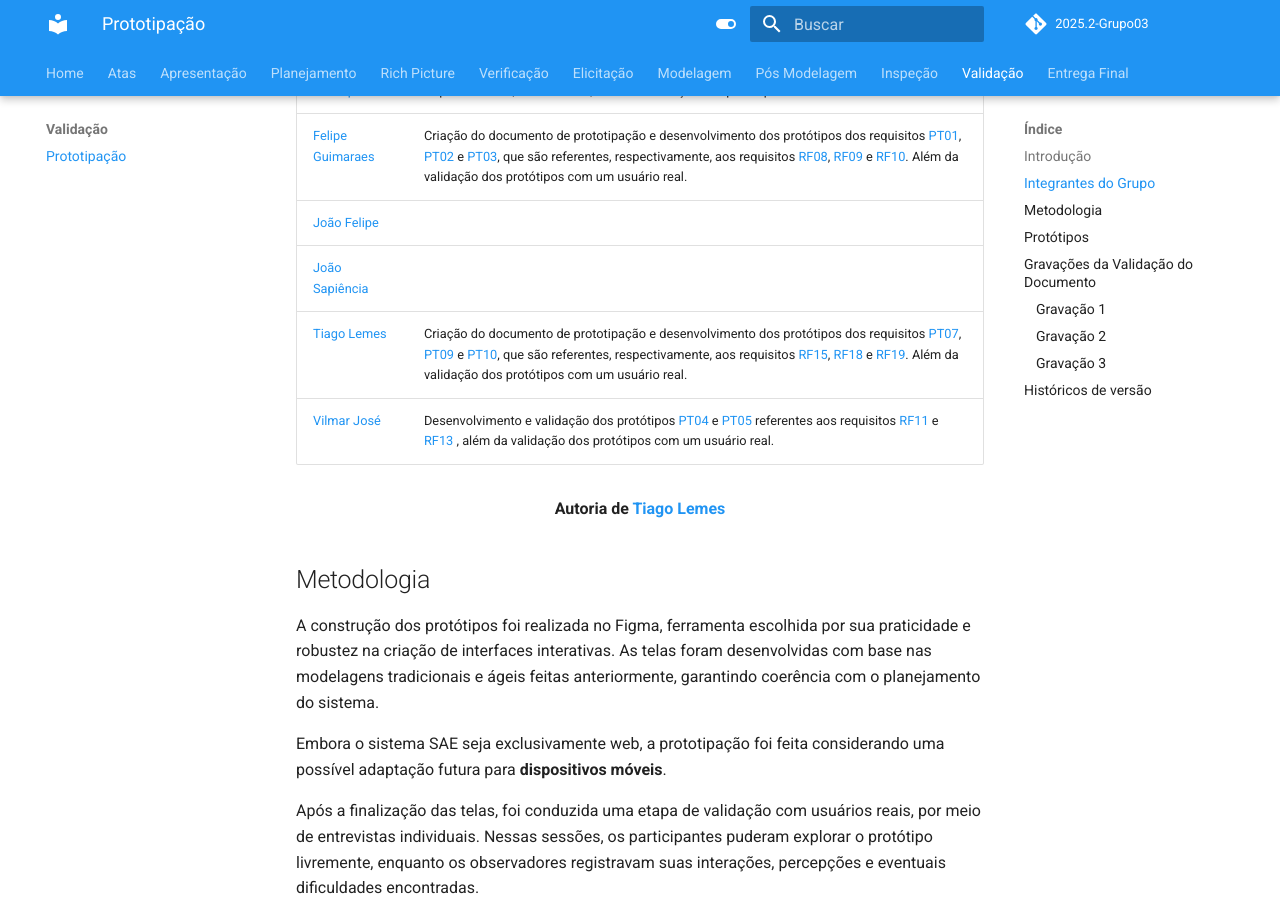
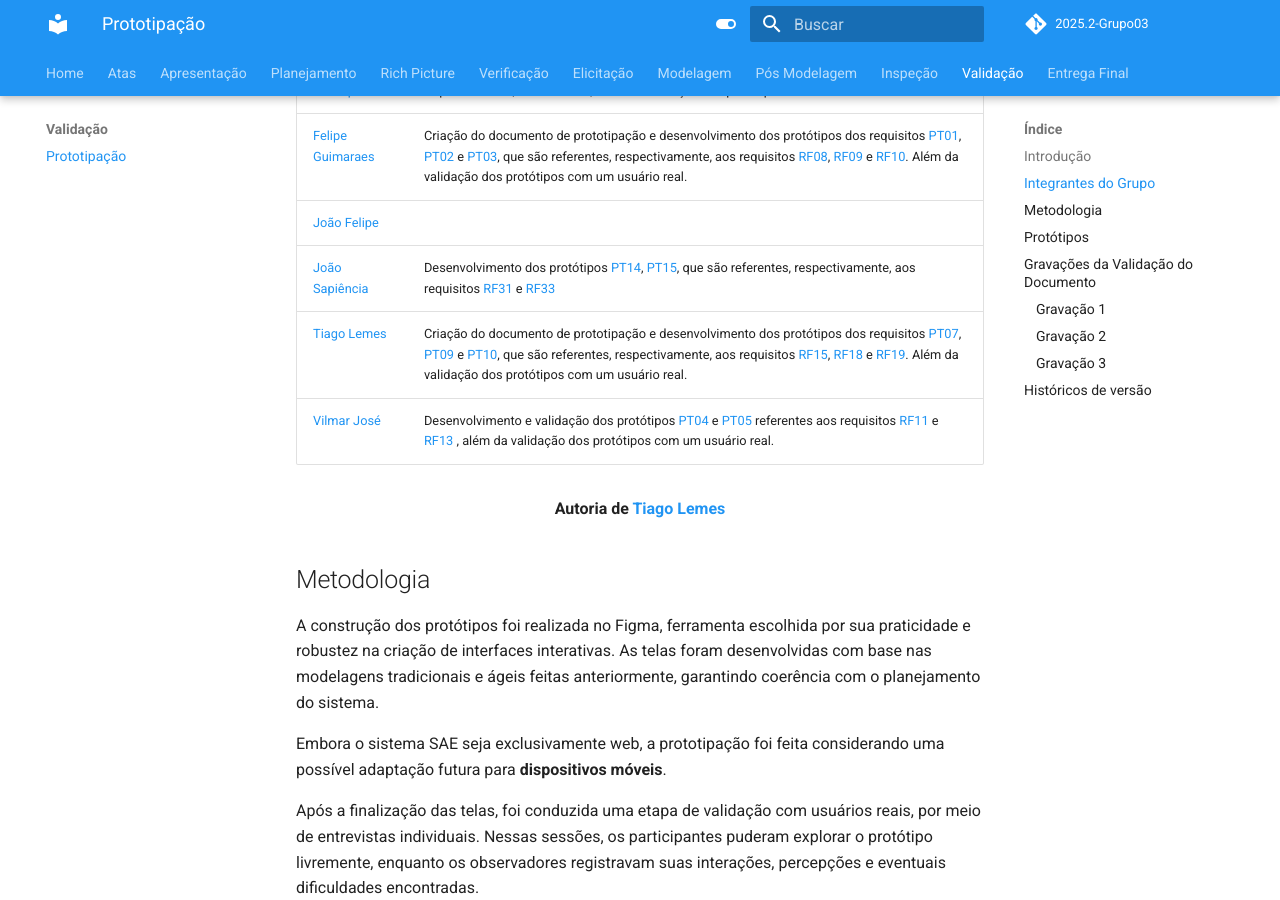
Before and after one commit to Requisitos-de-Software/2025.2-Grupo03, an MkDocs documentation site: the page built from docs/Validacao/prototipos.md, in a window 1280 px wide and 900 px high, scrolled down 763 px. Built offline with MkDocs 1.6.1 and Material for MkDocs 9.7.7, drawn with Linux system fonts in a browser that asks for light colours; comment, search, counter and statistics services are not loaded.

Commit message:
Update prototipos.md

```diff
--- a/docs/Validacao/prototipos.md
+++ b/docs/Validacao/prototipos.md
@@ -17,7 +17,7 @@ A Tabela 1 apresenta todos os integrantes da equipe que participaram da etapa de
 | [Arthur Henrique](https://github.com/arthurhvieira1) | Desenvolvimento dos protótipos [P08](#PT08), [PT11](#PT11), [PT13](#PT13), que são referentes, respectivamente, aos requisitos [RF16](https://requisitos-de-software.github.io/2025.2-Grupo03/Elicitacao/requisitos_elicitados/#RF20), [RF20](https://requisitos-de-software.github.io/2025.2-Grupo03/Elicitacao/requisitos_elicitados/#RF16) e [RF29](https://requisitos-de-software.github.io/2025.2-Grupo03/Elicitacao/requisitos_elicitados/#RF29), além da validação dos protótipos com um usuário real. |
 | [Felipe Guimaraes](https://github.com/felipegf1)      | Criação do documento de prototipação e desenvolvimento dos protótipos dos requisitos [PT01](#PT01), [PT02](#PT02) e [PT03](#PT03), que são referentes, respectivamente, aos requisitos [RF08](https://requisitos-de-software.github.io/2025.2-Grupo03/Elicitacao/requisitos_elicitados/#RF08), [RF09](https://requisitos-de-software.github.io/2025.2-Grupo03/Elicitacao/requisitos_elicitados/#RF09) e [RF10](https://requisitos-de-software.github.io/2025.2-Grupo03/Elicitacao/requisitos_elicitados/#RF10). Além da validação dos protótipos com um usuário real. |
 | [João Felipe](https://github.com/MrBolt2005)          | |
-| [João Sapiência](https://github.com/JoaoSapiencia)    | |
+| [João Sapiência](https://github.com/JoaoSapiencia)    | Desenvolvimento dos protótipos [PT14](#PT14), [PT15](#PT15), que são referentes, respectivamente, aos requisitos [RF31](https://requisitos-de-software.github.io/2025.2-Grupo03/Elicitacao/requisitos_elicitados/#RF31) e [RF33](https://requisitos-de-software.github.io/2025.2-Grupo03/Elicitacao/requisitos_elicitados/#RF33) |
 | [Tiago Lemes](https://github.com/TiagoTeixeira-2005)    | Criação do documento de prototipação e desenvolvimento dos protótipos dos requisitos [PT07](#PT07), [PT09](#PT09) e [PT10](#PT10), que são referentes, respectivamente, aos requisitos [RF15](https://requisitos-de-software.github.io/2025.2-Grupo03/Elicitacao/requisitos_elicitados/#RF15), [RF18](https://requisitos-de-software.github.io/2025.2-Grupo03/Elicitacao/requisitos_elicitados/#RF18) e [RF19](https://requisitos-de-software.github.io/2025.2-Grupo03/Elicitacao/requisitos_elicitados/#RF19). Além da validação dos protótipos com um usuário real. |
 | [Vilmar José](https://github.com/VilmarFagundes)      | Desenvolvimento e validação dos protótipos [PT04](#PT04) e [PT05](#PT05) referentes aos requisitos [RF11](https://requisitos-de-software.github.io/2025.2-Grupo03/Elicitacao/requisitos_elicitados/#RF11) e [RF13](https://requisitos-de-software.github.io/2025.2-Grupo03/Elicitacao/requisitos_elicitados/#RF13) , além da validação dos protótipos com um usuário real. |
 
```
